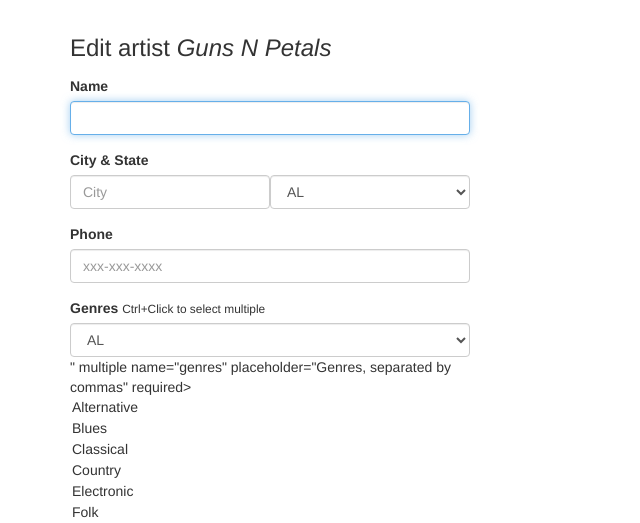
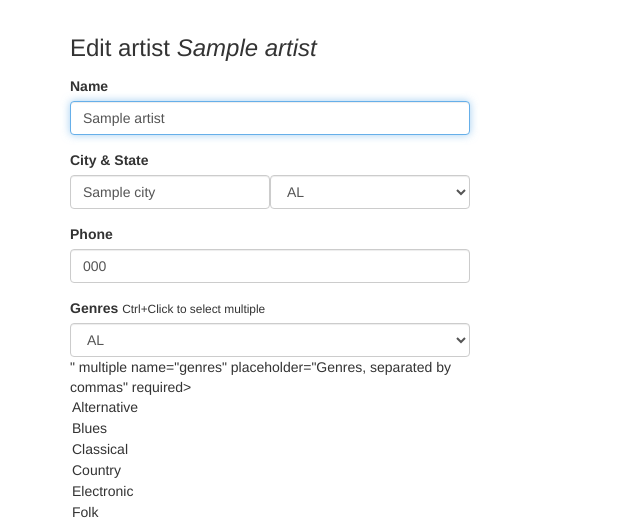
Before and after one commit to ClaudiuBogdan/fyyur_music_app, a Flask app: page /artists/1/edit in a window 1280 px wide. Shown: the part 60-583 px from the top of the page, without its empty margins (0-640 px from the left). Run offline with Flask 2, Linux system fonts and the light colour scheme; tables that the repository leaves empty hold one stand-in row (values such as "Sample post"); some libraries are stand-ins or nearby versions.

Commit message:
Implement CRUD for artists.

```diff
--- a/app.py
+++ b/app.py
@@ -5,7 +5,7 @@
 import json
 import dateutil.parser
 import babel
-from flask import Flask, render_template, request, Response, flash, redirect, url_for
+from flask import Flask, render_template, request, Response, flash, redirect, url_for, abort
 from flask_migrate import Migrate
 from flask_moment import Moment
 from flask_sqlalchemy import SQLAlchemy
@@ -278,20 +278,90 @@
             "artist_id": show.artist_id,
             "artist_name": show.artist.name,
             "artist_image_link": show.artist.image_link,
+            "venue_id": show.venue.id,
+            "venue_name": show.venue.name,
+            "venue_image_link": show.venue.image_link,
             "start_time": str(show.start_time)
         })
     return formatted_shows
+
+
+def format_artists(artists):
+    formatted_artists = []
+    if not artists:
+        return formatted_artists
+    for artist in artists:
+        num_upcoming_shows = count_upcomping_shows(artist.shows)
+        formatted_artists.append({
+            "id": artist.id,
+            "name": artist.name,
+            "num_upcoming_shows": num_upcoming_shows
+        })
+    return formatted_artists
 
 
 # ----------------------------------------------------------------------------#
 # Providers.
 # ----------------------------------------------------------------------------#
 
-def find_address_or_create(address, city, state):
+def find_address_or_create(address, city, state, commit=True):
     new_address = find_address(address, city, state)
     if not new_address:
         new_address = create_address(address, city, state)
+    if commit:
+        db.session.commit()
     return new_address
+
+
+def find_city_or_create(city, state, commit=True):
+    new_city = find_city(city, state)
+    if not new_city:
+        new_city = create_city(city, state)
+    if commit:
+        db.session.commit()
+    return new_city
+
+
+def find_city(city, state):
+    city_instance = City \
+        .query \
+        .filter_by(name=city) \
+        .join(State, State.name == state) \
+        .first()
+    return city_instance
+
+
+def create_city(city, state, commit=True):
+    state_instance = State \
+        .query \
+        .filter_by(name=state) \
+        .first()
+
+    if not state_instance:
+        new_city = City(name=city)
+        new_state = State(name=state)
+
+        new_city.state = new_state
+
+        db.session.add(new_state)
+        if commit:
+            db.session.commit()
+        return new_city
+
+    city_instance = City.query \
+        .filter_by(name=city) \
+        .join(State, State.name == state) \
+        .first()
+
+    if not city_instance:
+        new_city = City(name=city)
+        new_city.state = state_instance
+        db.session.add(new_city)
+        if commit:
+            db.session.commit()
+        return new_city
+
+    return city_instance
 
 
 def find_address(address, city, state):
@@ -304,17 +374,7 @@
     return address_instance
 
 
-def create_address(address, city, state):
-    address_instance = Address \
-        .query \
-        .filter_by(name=address) \
-        .join(City, City.name == city) \
-        .join(State, State.name == state) \
-        .first()
-
-    if address_instance:
-        return address_instance
-
+def create_address(address, city, state, commit=True):
     state_instance = State \
         .query \
         .filter_by(name=state) \
@@ -353,7 +413,7 @@
     return new_address
 
 
-def find_genres_or_create(genres):
+def find_genres_or_create(genres, commit=True):
     if not genres:
         return []
 
@@ -363,12 +423,15 @@
     for genre in genres:
         has_genre = find_by_prop(genre, genres_instance, 'name')
         if not has_genre:
-            new_genre = create_genre(genre)
+            new_genre = create_genre(genre, False)
             genres_instance.append(new_genre)
+
+    if commit:
+        db.session.commit()
     return genres_instance
 
 
-def create_genre(genre):
+def create_genre(genre, commit=True):
     genre_instance = Genre \
         .query \
         .filter_by(name=genre) \
@@ -377,7 +440,8 @@
         return genre_instance
     new_genre = Genre(name=genre)
     db.session.add(new_genre)
-    db.session.commit()
+    if commit:
+        db.session.commit()
     return new_genre
 
 
@@ -433,6 +497,9 @@
     # COMPLETED: replace with real venue data from the venues table, using venue_id
 
     venue = Venue.query.get(venue_id)
+    if not venue:
+        return abort(404)
+
     filtered_shows = filter_shows(venue.shows)
     past_shows = format_shows(filtered_shows["past_shows"])
     upcoming_shows = format_shows(filtered_shows["past_shows"])
@@ -482,8 +549,8 @@
         image_link=request.form.get('image_link', ''),
         website=request.form.get('website', ''),
         facebook_link=request.form.get('facebook_link', ''),
-        genres=find_genres_or_create(genres),
-        address=find_address_or_create(address, city, state)
+        genres=find_genres_or_create(genres, False),
+        address=find_address_or_create(address, city, state, False)
     )
     try:
         db.session.add(venue)
@@ -522,32 +589,23 @@
 #  ----------------------------------------------------------------
 @app.route('/artists')
 def artists():
-    # TODO: replace with real data returned from querying the database
-    data = [{
-        "id": 4,
-        "name": "Guns N Petals",
-    }, {
-        "id": 5,
-        "name": "Matt Quevedo",
-    }, {
-        "id": 6,
-        "name": "The Wild Sax Band",
-    }]
+    # COMPLETED: replace with real data returned from querying the database
+    artists = Artist.query.all()
+    data = format_artists(artists)
     return render_template('pages/artists.html', artists=data)
 
 
 @app.route('/artists/search', methods=['POST'])
 def search_artists():
-    # TODO: implement search on artists with partial string search. Ensure it is case-insensitive.
+    # COMPLETED: implement search on artists with partial string search. Ensure it is case-insensitive.
     # seach for "A" should return "Guns N Petals", "Matt Quevado", and "The Wild Sax Band".
     # search for "band" should return "The Wild Sax Band".
+    search_term = request.form.get('search_term', '')
+    search = "%{}%".format(search_term)
+    artists = Artist.query.filter(Artist.name.ilike(search)).all()
     response = {
-        "count": 1,
-        "data": [{
-            "id": 4,
-            "name": "Guns N Petals",
-            "num_upcoming_shows": 0,
-        }]
+        "count": len(artists),
+        "data": format_artists(artists)
     }
     return render_template('pages/search_artists.html', results=response,
                            search_term=request.form.get('search_term', ''))
@@ -556,79 +614,34 @@
 @app.route('/artists/<int:artist_id>')
 def show_artist(artist_id):
     # shows the venue page with the given venue_id
-    # TODO: replace with real venue data from the venues table, using venue_id
-    data1 = {
-        "id": 4,
-        "name": "Guns N Petals",
-        "genres": ["Rock n Roll"],
-        "city": "San Francisco",
-        "state": "CA",
-        "phone": "326-123-5000",
-        "website": "https://www.gunsnpetalsband.com",
-        "facebook_link": "https://www.facebook.com/GunsNPetals",
-        "seeking_venue": True,
-        "seeking_description": "Looking for shows to perform at in the San Francisco Bay Area!",
-        "image_link": "https://images.unsplash.com/photo-1549213783-8284d0336c4f?ixlib=rb-1.2.1&ixid=eyJhcHBfaWQiOjEyMDd9&auto=format&fit=crop&w=300&q=80",
-        "past_shows": [{
-            "venue_id": 1,
-            "venue_name": "The Musical Hop",
-            "venue_image_link": "https://images.unsplash.com/photo-1543900694-133f37abaaa5?ixlib=rb-1.2.1&ixid=eyJhcHBfaWQiOjEyMDd9&auto=format&fit=crop&w=400&q=60",
-            "start_time": "2019-05-21T21:30:00.000Z"
-        }],
-        "upcoming_shows": [],
-        "past_shows_count": 1,
-        "upcoming_shows_count": 0,
+    # COMPLETED: replace with real venue data from the venues table, using venue_id
+
+    artist = Artist.query.get(artist_id)
+    if not artist:
+        return abort(404)
+
+    filtered_shows = filter_shows(artist.shows)
+    past_shows = format_shows(filtered_shows["past_shows"])
+    upcoming_shows = format_shows(filtered_shows["past_shows"])
+
+    data = {
+        "id": artist.id,
+        "name": artist.name,
+        "phone": artist.phone,
+        "website": artist.website,
+        "facebook_link": artist.facebook_link,
+        "image_link": artist.image_link,
+        "genres": format_genres(artist.genres),
+        "city": artist.city.name,
+        "state": artist.city.state.name,
+        "seeking_venue": True if artist.seeking_venue else False,
+        "seeking_description": artist.seeking_venue.description if artist.seeking_venue else None,
+        "past_shows": past_shows,
+        "upcoming_shows": upcoming_shows,
+        "past_shows_count": len(past_shows),
+        "upcoming_shows_count": len(upcoming_shows)
     }
-    data2 = {
-        "id": 5,
-        "name": "Matt Quevedo",
-        "genres": ["Jazz"],
-        "city": "New York",
-        "state": "NY",
-        "phone": "300-400-5000",
-        "facebook_link": "https://www.facebook.com/mattquevedo923251523",
-        "seeking_venue": False,
-        "image_link": "https://images.unsplash.com/photo-1495223153807-b916f75de8c5?ixlib=rb-1.2.1&ixid=eyJhcHBfaWQiOjEyMDd9&auto=format&fit=crop&w=334&q=80",
-        "past_shows": [{
-            "venue_id": 3,
-            "venue_name": "Park Square Live Music & Coffee",
-            "venue_image_link": "https://images.unsplash.com/photo-1485686531765-ba63b07845a7?ixlib=rb-1.2.1&ixid=eyJhcHBfaWQiOjEyMDd9&auto=format&fit=crop&w=747&q=80",
-            "start_time": "2019-06-15T23:00:00.000Z"
-        }],
-        "upcoming_shows": [],
-        "past_shows_count": 1,
-        "upcoming_shows_count": 0,
-    }
-    data3 = {
-        "id": 6,
-        "name": "The Wild Sax Band",
-        "genres": ["Jazz", "Classical"],
-        "city": "San Francisco",
-        "state": "CA",
-        "phone": "432-325-5432",
-        "seeking_venue": False,
-        "image_link": "https://images.unsplash.com/photo-1558369981-f9ca78462e61?ixlib=rb-1.2.1&ixid=eyJhcHBfaWQiOjEyMDd9&auto=format&fit=crop&w=794&q=80",
-        "past_shows": [],
-        "upcoming_shows": [{
-            "venue_id": 3,
-            "venue_name": "Park Square Live Music & Coffee",
-            "venue_image_link": "https://images.unsplash.com/photo-1485686531765-ba63b07845a7?ixlib=rb-1.2.1&ixid=eyJhcHBfaWQiOjEyMDd9&auto=format&fit=crop&w=747&q=80",
-            "start_time": "2035-04-01T20:00:00.000Z"
-        }, {
-            "venue_id": 3,
-            "venue_name": "Park Square Live Music & Coffee",
-            "venue_image_link": "https://images.unsplash.com/photo-1485686531765-ba63b07845a7?ixlib=rb-1.2.1&ixid=eyJhcHBfaWQiOjEyMDd9&auto=format&fit=crop&w=747&q=80",
-            "start_time": "2035-04-08T20:00:00.000Z"
-        }, {
-            "venue_id": 3,
-            "venue_name": "Park Square Live Music & Coffee",
-            "venue_image_link": "https://images.unsplash.com/photo-1485686531765-ba63b07845a7?ixlib=rb-1.2.1&ixid=eyJhcHBfaWQiOjEyMDd9&auto=format&fit=crop&w=747&q=80",
-            "start_time": "2035-04-15T20:00:00.000Z"
-        }],
-        "past_shows_count": 0,
-        "upcoming_shows_count": 3,
-    }
-    data = list(filter(lambda d: d['id'] == artist_id, [data1, data2, data3]))[0]
+
     return render_template('pages/show_artist.html', artist=data)
 
 
@@ -637,27 +650,60 @@
 @app.route('/artists/<int:artist_id>/edit', methods=['GET'])
 def edit_artist(artist_id):
     form = ArtistForm()
+
+    artist = Artist.query.get(artist_id)
+
+    if not artist:
+        return abort(404)
+
+    form.genres.default = format_genres(artist.genres)
+    form.process()
+
     artist = {
-        "id": 4,
-        "name": "Guns N Petals",
-        "genres": ["Rock n Roll"],
-        "city": "San Francisco",
-        "state": "CA",
-        "phone": "326-123-5000",
-        "website": "https://www.gunsnpetalsband.com",
-        "facebook_link": "https://www.facebook.com/GunsNPetals",
-        "seeking_venue": True,
-        "seeking_description": "Looking for shows to perform at in the San Francisco Bay Area!",
-        "image_link": "https://images.unsplash.com/photo-1549213783-8284d0336c4f?ixlib=rb-1.2.1&ixid=eyJhcHBfaWQiOjEyMDd9&auto=format&fit=crop&w=300&q=80"
+        "id": artist.id,
+        "name": artist.name,
+        "phone": artist.phone,
+        "website": artist.website if artist.website else '',
+        "facebook_link": artist.facebook_link if artist.facebook_link else '',
+        "image_link": artist.image_link if artist.image_link else '',
+        "genres": format_genres(artist.genres),
+        "city": artist.city.name,
+        "state": artist.city.state.name,
+        "seeking_venue": True if artist.seeking_venue else False,
+        "seeking_description": artist.seeking_venue.description if artist.seeking_venue else None,
     }
-    # TODO: populate form with fields from artist with ID <artist_id>
+    # COMPETED: populate form with fields from artist with ID <artist_id>
     return render_template('forms/edit_artist.html', form=form, artist=artist)
 
 
 @app.route('/artists/<int:artist_id>/edit', methods=['POST'])
 def edit_artist_submission(artist_id):
-    # TODO: take values from the form submitted, and update existing
+    # COMPLETED: take values from the form submitted, and update existing
     # artist record with ID <artist_id> using the new attributes
+    city = request.form.get('city', '')
+    state = request.form.get('state', '')
+    genres = request.form.getlist('genres')
+
+    try:
+        artist = Artist.query.get(artist_id)
+        artist.name = request.form.get('name', '')
+        artist.phone = request.form.get('phone', '')
+        artist.website = request.form.get('website', '')
+        artist.facebook_link = request.form.get('facebook_link', '')
+        artist.image_link = request.form.get('image_link', '')
+
+        artist.genres = find_genres_or_create(genres, False)
+        artist.city = find_city_or_create(city, state, False)
+
+        # artist.seeking_venue = request.form.get('image_link', '')
+        db.session.add(artist)
+        db.session.commit()
+
+        # on successful db insert, flash success
+        flash('Artist ' + str(artist_id) + ' was successfully edited!')
+    except SQLAlchemyError as e:
+        db.session.rollback()
+        flash('An error occurred. Artist ' + str(artist_id) + ' could not be edited.')
 
     return redirect(url_for('show_artist', artist_id=artist_id))
 
@@ -702,13 +748,34 @@
 @app.route('/artists/create', methods=['POST'])
 def create_artist_submission():
     # called upon submitting the new artist listing form
-    # TODO: insert form data as a new Venue record in the db, instead
-    # TODO: modify data to be the data object returned from db insertion
+    # COMPLETED: insert form data as a new Venue record in the db, instead
+    # COMPLETED: modify data to be the data object returned from db insertion
+    city = request.form.get('city', '')
+    state = request.form.get('state', '')
+    genres = request.form.getlist('genres')
 
-    # on successful db insert, flash success
-    flash('Artist ' + request.form['name'] + ' was successfully listed!')
-    # TODO: on unsuccessful db insert, flash an error instead.
-    # e.g., flash('An error occurred. Artist ' + data.name + ' could not be listed.')
+    try:
+        artist = Artist()
+        artist.name = request.form.get('name', '')
+        artist.phone = request.form.get('phone', '')
+        artist.website = request.form.get('website', '')
+        artist.facebook_link = request.form.get('facebook_link', '')
+        artist.image_link = request.form.get('image_link', '')
+
+        artist.city = find_city_or_create(city, state, False)
+        artist.genres = find_genres_or_create(genres, False)
+
+        # artist.seeking_venue = request.form.get('image_link', '')
+        db.session.add(artist)
+        db.session.commit()
+
+        # on successful db insert, flash success
+        flash('Artist ' + request.form['name'] + ' was successfully listed!')
+    except SQLAlchemyError as e:
+        db.session.rollback()
+        # TODO: on unsuccessful db insert, flash an error instead.
+        flash('An error occurred. Artist ' + request.form['name'] + ' could not be listed.')
+
     return render_template('pages/home.html')
 
 
--- a/forms.py
+++ b/forms.py
@@ -189,7 +189,8 @@
     )
     genres = SelectMultipleField(
         # TODO implement enum restriction
-        'genres', validators=[DataRequired()],
+        'genres',
+        validators=[DataRequired()],
         choices=[
             ('Alternative', 'Alternative'),
             ('Blues', 'Blues'),
--- a/templates/forms/edit_artist.html
+++ b/templates/forms/edit_artist.html
@@ -2,35 +2,38 @@
 {% block title %}Edit Artist{% endblock %}
 {% block content %}
     <div class="form-wrapper">
-    <form class="form" method="post" action="/artists/{{artist.id}}/edit">
+        <form class="form" method="post" action="/artists/{{ artist.id }}/edit">
             <h3 class="form-heading">Edit artist <em>{{ artist.name }}</em></h3>
             <div class="form-group">
                 <label for="name">Name</label>
-        {{ form.name(class_ = 'form-control', autofocus = true) }}
+                {{ form.name(class_ = 'form-control', autofocus = true, value=artist.name) }}
             </div>
             <div class="form-group">
                 <label>City & State</label>
                 <div class="form-inline">
                     <div class="form-group">
-              {{ form.city(class_ = 'form-control', placeholder='City', autofocus = true) }}
+                        {{ form.city(class_ = 'form-control', placeholder='City', autofocus = true, value=artist.city) }}
                     </div>
                     <div class="form-group">
-              {{ form.state(class_ = 'form-control', placeholder='State', autofocus = true) }}
+                        {{ form.state(class_ = 'form-control', placeholder='State', autofocus = true, value=artist.state) }}
                     </div>
                 </div>
             </div>
             <div class="form-group">
                 <label for="phone">Phone</label>
-          {{ form.phone(class_ = 'form-control', placeholder='xxx-xxx-xxxx', autofocus = true) }}
+                {{ form.phone(class_ = 'form-control', placeholder='xxx-xxx-xxxx', autofocus = true, value=artist.phone) }}
             </div>
             <div class="form-group">
                 <label for="genres">Genres</label>
                 <small>Ctrl+Click to select multiple</small>
-        {{ form.genres(class_ = 'form-control', placeholder='Genres, separated by commas', id=form.state, autofocus = true) }}
+                {{ form.genres(class_ = 'form-control',
+                   placeholder='Genres, separated by commas',
+                   id=form.state, autofocus = true,
+                   default=artist.genres) }}
             </div>
             <div class="form-group">
                 <label for="genres">Facebook Link</label>
-          {{ form.facebook_link(class_ = 'form-control', placeholder='http://', id=form.state, autofocus = true) }}
+                {{ form.facebook_link(class_ = 'form-control', placeholder='http://', id=form.state, autofocus = true, value=artist.facebook_link) }}
             </div>
             <input type="submit" value="Edit Artist" class="btn btn-primary btn-lg btn-block">
         </form>
```
Lines whose indentation alone changed are shown as unchanged.
